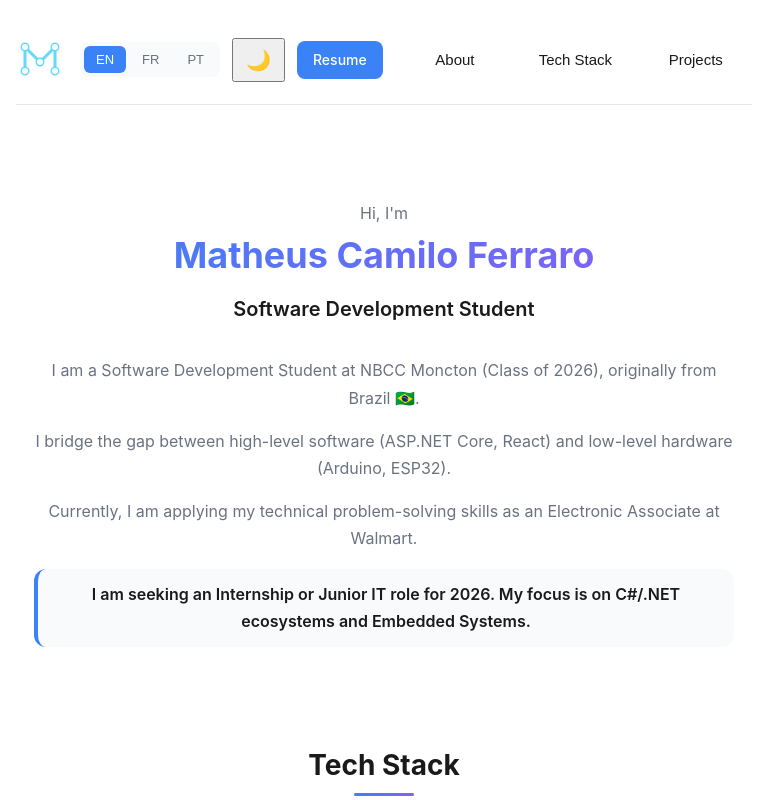
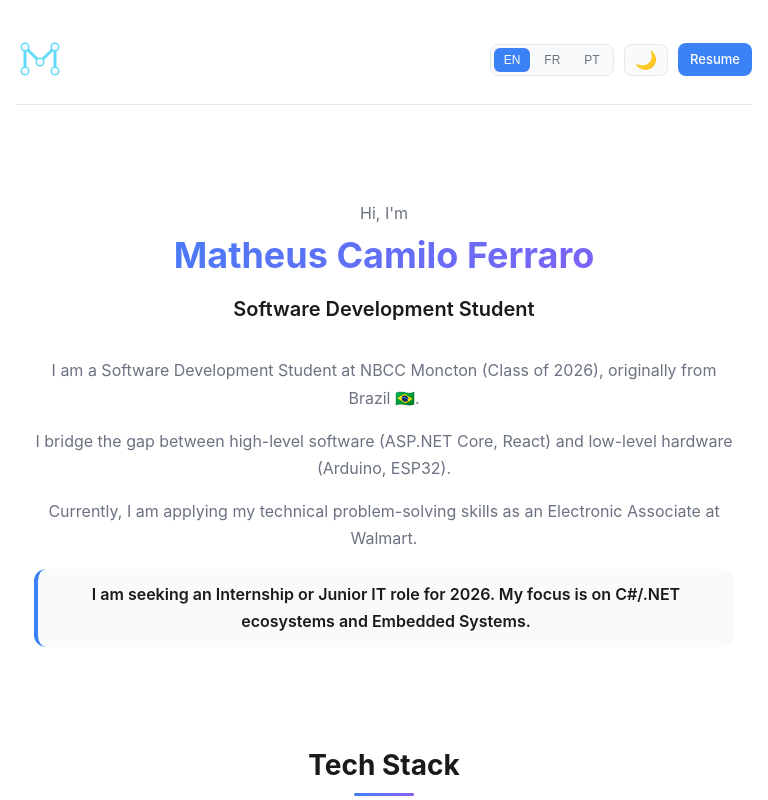
Before and after one commit to MatheusFerraro/MatheusFerraro.github.io, a React (Create React App) app: page / in a window 768 px wide. Shown: the top 800 px of the page. Built offline with nearby package versions, Linux system fonts and the light colour scheme.

Commit message:
Fix: Use custom logo as favicon, remove nav links, improve theme button styling, fix mobile navigation layout, and update Bootstrap/Express icons for better dark mode visibility

```diff
--- a/public/index.html
+++ b/public/index.html
@@ -3,7 +3,7 @@
   <head>
     <meta charset="utf-8" />
     <link rel="icon" href="%PUBLIC_URL%/favicon.svg" type="image/svg+xml" />
-    <link rel="alternate icon" href="%PUBLIC_URL%/favicon.ico" />
+    <link rel="alternate icon" href="%PUBLIC_URL%/logo.svg" />
     <meta name="viewport" content="width=device-width, initial-scale=1" />
     <meta name="theme-color" content="#3b82f6" />
     <meta
--- a/src/App.css
+++ b/src/App.css
@@ -117,7 +117,7 @@
   margin-bottom: 48px;
   border-bottom: 1px solid var(--border);
   animation: slideInLeft 0.6s ease-out;
-  gap: 24px;
+  gap: 16px;
 }
 
 .nav-logo {
@@ -135,35 +135,12 @@
   transform: scale(1.1) rotate(5deg);
 }
 
-.nav-center {
-  display: flex;
-  gap: 8px;
-  flex: 1;
-  justify-content: center;
-}
-
-.nav-link {
-  background: transparent;
-  border: none;
-  color: var(--text);
-  padding: 8px 16px;
-  border-radius: 8px;
-  cursor: pointer;
-  font-size: 15px;
-  font-weight: 500;
-  transition: all 0.2s;
-}
-
-.nav-link:hover {
-  background: var(--card);
-  color: var(--accent);
-}
-
 .nav-right {
   display: flex;
   gap: 12px;
   align-items: center;
   flex-shrink: 0;
+  flex-wrap: wrap;
 }
 
 .lang-buttons {
@@ -172,6 +149,7 @@
   background: var(--card);
   padding: 4px;
   border-radius: 8px;
+  border: 1px solid var(--border);
 }
 
 .lang-btn {
@@ -184,6 +162,7 @@
   font-size: 13px;
   font-weight: 500;
   transition: all 0.2s;
+  min-width: 36px;
 }
 
 .lang-btn:hover {
@@ -198,6 +177,22 @@
 .theme-btn {
   font-size: 20px;
   padding: 8px 12px !important;
+  background: var(--card) !important;
+  border: 1px solid var(--border) !important;
+  border-radius: 8px;
+  cursor: pointer;
+  transition: all 0.2s;
+  display: flex;
+  align-items: center;
+  justify-content: center;
+  min-width: 44px;
+  height: 36px;
+}
+
+.theme-btn:hover {
+  background: var(--accent) !important;
+  border-color: var(--accent) !important;
+  transform: scale(1.05);
 }
 
 .btn {
@@ -394,6 +389,10 @@
   transition: transform 0.3s ease;
 }
 
+[data-theme='dark'] .stack-icon {
+  filter: brightness(1.1) contrast(1.05);
+}
+
 .stack-card:hover .stack-icon {
   transform: scale(1.1) rotate(5deg);
 }
@@ -536,36 +535,41 @@
   }
 
   .navbar {
-    flex-direction: column;
-    gap: 16px;
+    flex-wrap: wrap;
+    gap: 12px;
     padding: 16px 0;
   }
 
   .nav-logo {
-    order: 1;
+    flex: 0 0 auto;
   }
 
-  .nav-center {
-    order: 2;
-    width: 100%;
-    flex-direction: column;
+  .nav-right {
+    flex: 1 1 auto;
+    justify-content: flex-end;
     gap: 8px;
   }
 
-  .nav-link {
-    width: 100%;
-    text-align: center;
+  .lang-buttons {
+    padding: 3px;
   }
 
-  .nav-right {
-    order: 3;
-    width: 100%;
-    justify-content: space-between;
+  .lang-btn {
+    padding: 5px 10px;
+    font-size: 12px;
+    min-width: 32px;
   }
 
-  .lang-buttons {
-    flex: 1;
-    justify-content: center;
+  .theme-btn {
+    font-size: 18px;
+    padding: 6px 10px !important;
+    min-width: 40px;
+    height: 32px;
+  }
+
+  .btn {
+    padding: 6px 12px;
+    font-size: 13px;
   }
 
   .hero {
@@ -728,23 +732,11 @@
 @media (min-width: 481px) and (max-width: 768px) {
   .navbar {
     flex-direction: row;
-    flex-wrap: wrap;
-  }
-
-  .nav-logo {
-    order: 1;
+    gap: 12px;
   }
 
   .nav-right {
-    order: 2;
-    width: auto;
-  }
-
-  .nav-center {
-    order: 3;
-    width: 100%;
-    flex-direction: row;
-    justify-content: center;
+    gap: 10px;
   }
 
   .stack-grid {
--- a/src/App.js
+++ b/src/App.js
@@ -31,13 +31,6 @@
     });
   };
 
-  const scrollToSection = (sectionId) => {
-    const element = document.getElementById(sectionId);
-    if (element) {
-      element.scrollIntoView({ behavior: 'smooth' });
-    }
-  };
-
   const stackCategories = [
     { name: t('stack.frontend'), items: FrontStack },
     { name: t('stack.backend'), items: BackStack },
@@ -69,17 +62,6 @@
         <div className="nav-logo">
           <img src={logo} alt="Matheus Ferraro Logo" className="logo" onClick={scrollToTop} />
         </div>
-        <div className="nav-center">
-          <button className="nav-link" onClick={() => scrollToSection('about')}>
-            {t('nav.about')}
-          </button>
-          <button className="nav-link" onClick={() => scrollToSection('stack')}>
-            {t('stack.title')}
-          </button>
-          <button className="nav-link" onClick={() => scrollToSection('projects')}>
-            {t('nav.projects')}
-          </button>
-        </div>
         <div className="nav-right">
           <div className="lang-buttons">
             <button
@@ -102,7 +84,7 @@
             </button>
           </div>
           <button className="theme-btn" onClick={toggleTheme} aria-label="Toggle theme">
-            {theme === 'dark' ? '☀️' : '🌙'}
+            {theme === 'dark' ? '☀' : '🌙'}
           </button>
           <a className="btn" href="/resume/Resume.pdf" download>
             {t('nav.resume')}
--- a/src/data/stack.js
+++ b/src/data/stack.js
@@ -6,7 +6,7 @@
   {name: 'HTML5', icon: 'https://cdn.jsdelivr.net/gh/devicons/devicon@latest/icons/html5/html5-original.svg'},
   {name: 'CSS3', icon: 'https://cdn.jsdelivr.net/gh/devicons/devicon@latest/icons/css3/css3-original.svg'},
   {name: 'TypeScript', icon: 'https://cdn.jsdelivr.net/gh/devicons/devicon@latest/icons/typescript/typescript-original.svg'},
-  {name: 'Bootstrap', icon: 'https://cdn.jsdelivr.net/gh/devicons/devicon@latest/icons/bootstrap/bootstrap-plain.svg'}
+  {name: 'Bootstrap', icon: 'https://cdn.jsdelivr.net/gh/devicons/devicon@latest/icons/bootstrap/bootstrap-original.svg'}
 ];
 
 export const BackStack = [
@@ -14,7 +14,7 @@
   {name: '.NET', icon: 'https://cdn.jsdelivr.net/gh/devicons/devicon@latest/icons/dot-net/dot-net-original.svg'},
   {name: 'ASP.NET', icon: 'https://cdn.jsdelivr.net/gh/devicons/devicon@latest/icons/dotnetcore/dotnetcore-original.svg'},
   {name: 'Node.js', icon: 'https://cdn.jsdelivr.net/gh/devicons/devicon@latest/icons/nodejs/nodejs-original.svg'},
-  {name: 'Express.js', icon: 'https://cdn.jsdelivr.net/gh/devicons/devicon@latest/icons/express/express-original.svg'},
+  {name: 'Express.js', icon: 'https://cdn.jsdelivr.net/gh/devicons/devicon@latest/icons/express/express-original-wordmark.svg'},
   {name: 'Python', icon: 'https://cdn.jsdelivr.net/gh/devicons/devicon@latest/icons/python/python-original.svg'},
   {name: 'Java', icon: 'https://cdn.jsdelivr.net/gh/devicons/devicon@latest/icons/java/java-original.svg'},
   {name: 'Spring Boot', icon: 'https://cdn.jsdelivr.net/gh/devicons/devicon@latest/icons/spring/spring-original.svg'},
```
Also changed, not shown: public/logo.svg (added).
